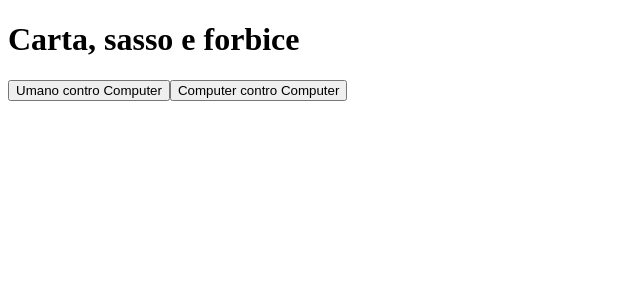
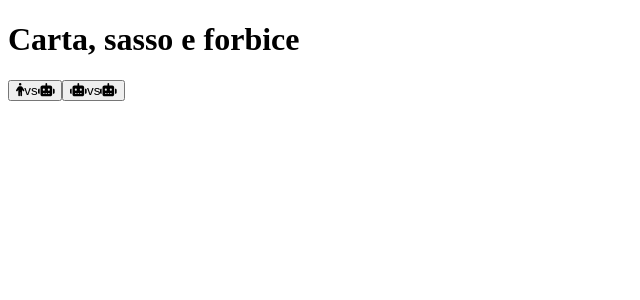
Before and after one commit to MarcoMaz/carta-sasso-forbice, a Next.js app: page / in a window 1280 px wide. Shown: the top 300 px of the page, without its empty margins (0-640 px from the left). Built offline with nearby package versions, Linux system fonts and the light colour scheme.

Commit message:
( index ): add icons

```diff
--- a/pages/index.tsx
+++ b/pages/index.tsx
@@ -1,3 +1,6 @@
+import { FontAwesomeIcon } from "@fortawesome/react-fontawesome";
+import { faPerson, faRobot } from "@fortawesome/free-solid-svg-icons";
+
 import Link from "next/link";
 
 const HUMAN_VS_COMPUTER_ROUTE = "/game?mode=human-vs-computer";
@@ -6,20 +9,27 @@
 const Index: React.FunctionComponent = () => {
   const indexText = {
     heading: "Carta, sasso e forbice",
-    buttonHumanComputer: "Umano contro Computer",
-    buttonComputerComputer: "Computer contro Computer",
+    vs: "vs",
   };
 
-  const { heading, buttonHumanComputer, buttonComputerComputer } = indexText;
+  const { heading, vs } = indexText;
 
   return (
     <div>
       <h1>{heading}</h1>
       <Link href={HUMAN_VS_COMPUTER_ROUTE}>
-        <button>{buttonHumanComputer}</button>
+        <button>
+          <FontAwesomeIcon icon={faPerson} />
+          <span>{vs}</span>
+          <FontAwesomeIcon icon={faRobot} />
+        </button>
       </Link>
       <Link href={COMPUTER_VS_COMPUTER_ROUTE}>
-        <button>{buttonComputerComputer}</button>
+        <button>
+          <FontAwesomeIcon icon={faRobot} />
+          <span>{vs}</span>
+          <FontAwesomeIcon icon={faRobot} />
+        </button>
       </Link>
     </div>
   );
```
